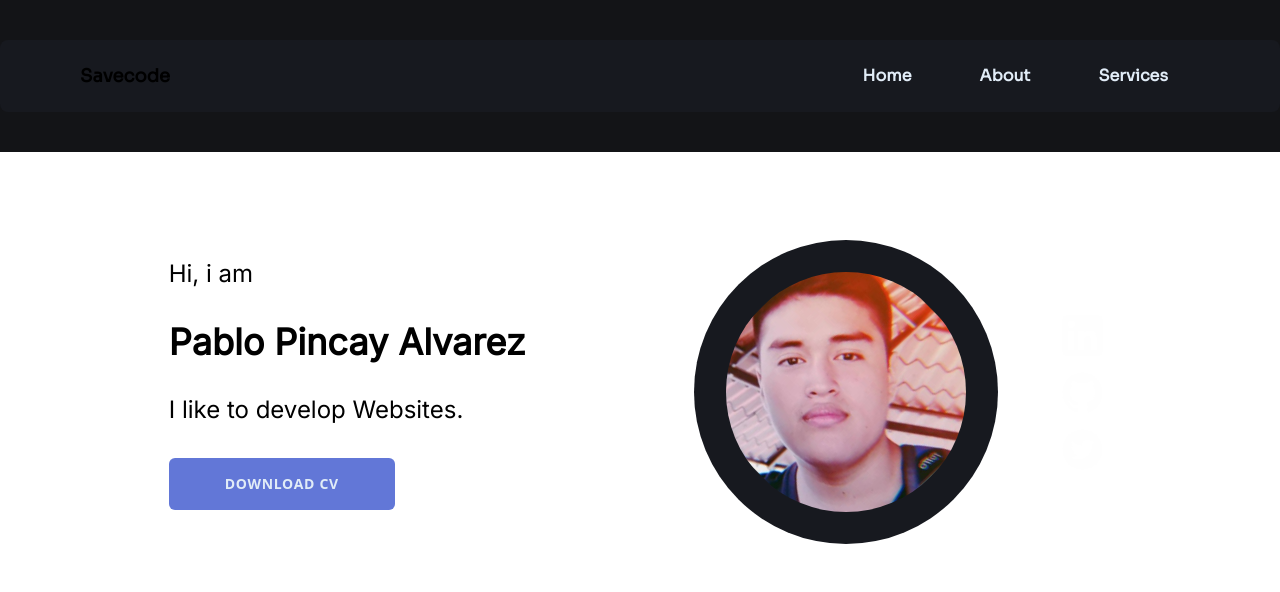
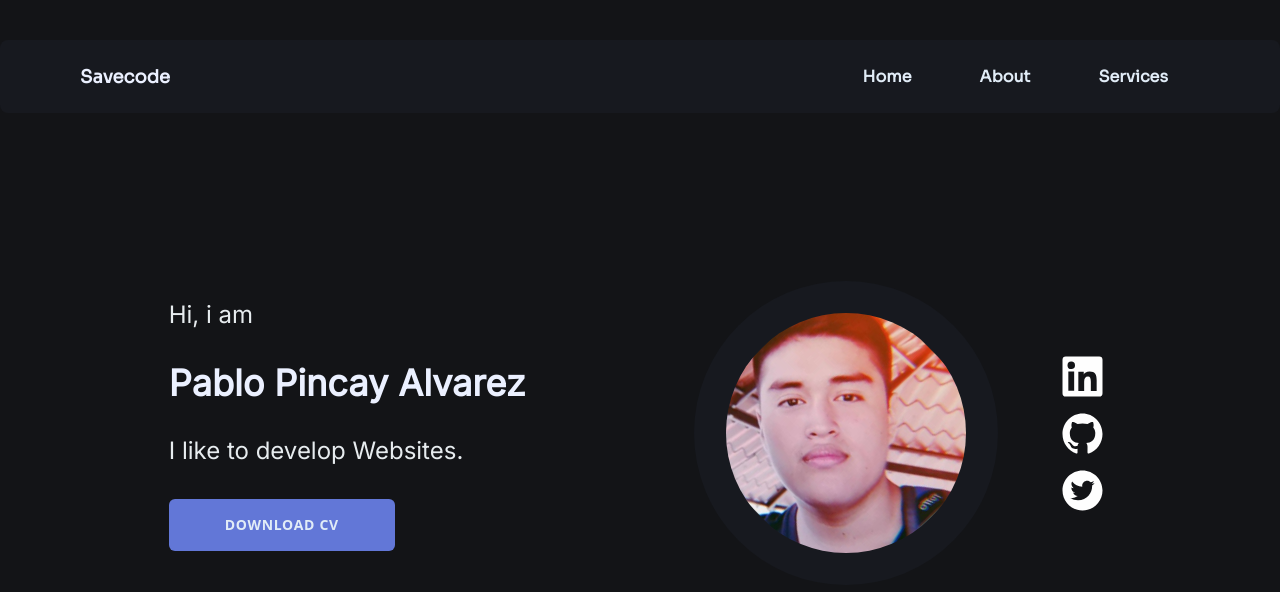
Before and after one commit to Savecoders/MyPortfolio, a Next.js app: page / in a window 1280 px wide. Shown: the top 592 px of the page. Built offline with nearby package versions, Linux system fonts and the light colour scheme.

Commit message:
config solo dark mode

```diff
--- a/src/components/Hero.tsx
+++ b/src/components/Hero.tsx
@@ -5,18 +5,18 @@ import { Linkedin, Github, Twitter } from './icons/social'
 
 const Hero = () => {
   return (
-    <footer className='h-3/5 flex flex-col justify-around items-center sm:flex-row sm:justify-evenly'>
+    <footer className=' bg-bg h-4/5 flex flex-col justify-around items-center sm:flex-row sm:justify-evenly'>
 
-      <div className="lg:max-w-lg">
-        <h2 className=" font-Inter mt-4 mb-8 font-light text-1xl dark:text-primary lg:text-2xl ">Hi, i am</h2>
-        <h1 className=" font-Inter mt-4 mb-8 font-bold text-1xl dark:text-title_sec lg:text-4xl ">Pablo Pincay Alvarez</h1>
-        <h2 className=" font-Inter mt-4 mb-8 font-normal text-1xl dark:text-primary lg:text-2xl ">I like to develop Websites.</h2>
+      <section className="lg:max-w-lg">
+        <h2 className=" font-Inter mt-4 mb-8 font-light text-1xl text-primary lg:text-2xl 2xl:text-3xl text-1xl">Hi, i am</h2>
+        <h1 className=" font-Inter mt-4 mb-8 font-bold text-1xl text-title_sec lg:text-4xl 2xl:text-5xl text-2xl">Pablo Pincay Alvarez</h1>
+        <h2 className=" font-Inter mt-4 mb-8 font-normal text-1xl text-primary lg:text-2xl 2xl:text-3xl text-1xl">I like to develop Websites.</h2>
         <div className="flex flex-col mb-8 space-y-3 lg:space-y-2 lg:flex-row ">
           <button className=" px-14 py-4 text-sm tracking-wider font-bold bg-blue text-title uppercase rounded-md lg:w-auto">
             Download CV
           </button>
         </div>
-      </div>
+      </section>
 
       <div className='flex flex-col justify-center items-center md:flex-row'>
 
@@ -30,7 +30,7 @@ const Hero = () => {
             height={240} />
         </div>
 
-        <section className='flex flex-row pl-14 md:flex-col'>
+        <section className='flex flex-row md:pl-14 md:flex-col sm:py-8'>
           <Linkedin />
           <Github />
           <Twitter />
--- a/src/components/Navbar.tsx
+++ b/src/components/Navbar.tsx
@@ -2,26 +2,26 @@ import Link from "next/link"
 
 const Navbar = () => {
   return (
-    <nav className=" w-screen flex justify-center  bg-bg py-10">
-      <div className="container flex items-center justify-between px-20 py-4  md:bg-sec rounded-lg">
+    <nav className=" w-screen flex justify-center  bg-bg pt-10">
+      <div className="container flex items-center justify-between px-20 py-4 bg-sec rounded-lg">
         <Link href={"#"}>
-          <a className="text-lg font-Sora font-semibold dark:text-title_sec lg:text-1xl" href="#">Savecode</a>
+          <a className="text-lg font-Sora font-semibold text-title_sec lg:text-1xl" href="#">Savecode</a>
         </Link>
         <section className="hidden w-full md:block md:w-auto">
-          <ul className="flex flex-col p-2 md:flex-row md:space-x-8 md:mt-0 md:text-sm md:font-medium md:border-0 md:bg-white dark:bg-gray-800 md:dark:bg-gray-900 dark:border-gray-700">
+          <ul className="flex flex-col p-2 md:flex-row md:space-x-8 md:mt-0">
             <li className='pr-6 pl-3'>
               <Link href={"#"}>
-                <a className=" font-semibold font-Sora text-title text-base block md:bg-transparent md:text-blue-700 md:p-0 dark:text-white">Home</a>
+                <a className=" font-semibold font-Sora text-title">Home</a>
               </Link>
             </li>
             <li className='pr-6 pl-3'>
               <Link href={"#"}>
-                <a className=" font-semibold font-Sora text-title text-base block hover:bg-gray-100 md:hover:bg-transparent md:border-0 md:hover:text-blue-700 md:p-0 dark:text-gray-400 md:dark:hover:text-white dark:hover:bg-gray-700 dark:hover:text-white md:dark:hover:bg-transparent">About</a>
+                <a className=" font-semibold font-Sora text-title text-base ">About</a>
               </Link>
             </li>
             <li className='pr-6 pl-3'>
               <Link href={"#"}>
-                <a className=" font-semibold font-Sora text-title text-base block hover:bg-gray-100 md:hover:bg-transparent md:border-0 md:hover:text-blue-700 md:p-0 dark:text-gray-400 md:dark:hover:text-white dark:hover:bg-gray-700 dark:hover:text-white md:dark:hover:bg-transparent">Services</a>
+                <a className=" font-semibold font-Sora text-title ">Services</a>
               </Link>
             </li>
           </ul>
--- a/src/pages/index.tsx
+++ b/src/pages/index.tsx
@@ -14,7 +14,7 @@ const Home: NextPage = () => {
           <meta property="og:title" content="My Portfolio" key="title" />
         </Head>
       </div>
-      <header className="bg-white h-screen flex flex-col dark:bg-bg">
+      <header className="bg-white h-screen flex flex-col bg-bg">
         <Navbar />
         <Hero />
 
```
